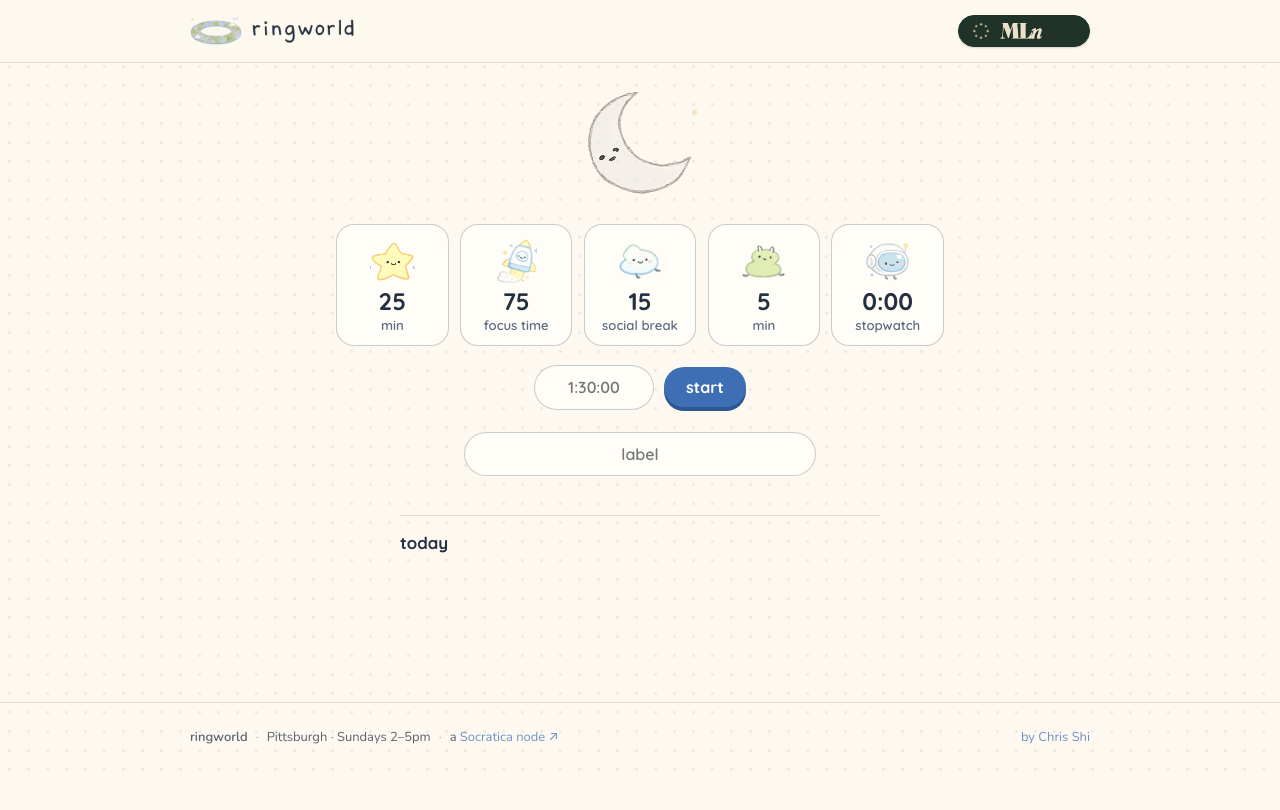
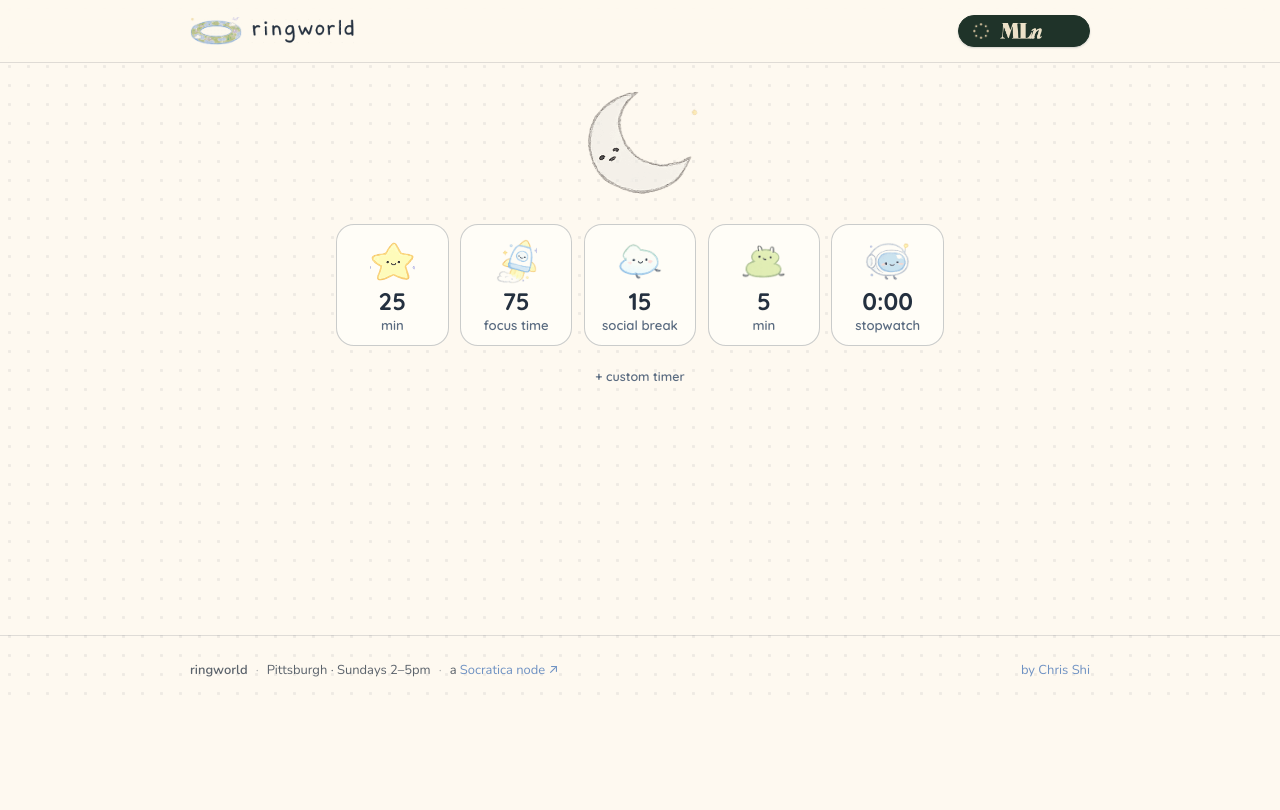
Before and after one commit to ring-world/ring-world.github.io, a Jekyll site: the page built from timer/index.html, in a window 1280 px wide. Shown: the top 810 px of the page. Built offline with Jekyll 4.4.1, drawn with Linux system fonts in a browser that asks for light colours.

Commit message:
polished website a bit

```diff
--- a/_data/ringworld.yml
+++ b/_data/ringworld.yml
@@ -1,6 +1,6 @@
 time: 2–5pm
-location: Ansys Hall, 1st Floor
-location_note: "next to the windows overlooking Scaife Hall"
+location: CIC 1203
+location_note: ""
 socratica_url: https://www.socratica.info/
 blurb: >-
   A friendly community of tinkerers in Pittsburgh, PA—we meet every Sunday near
--- a/timer/index.html
+++ b/timer/index.html
@@ -8,10 +8,10 @@ noindex: true
 
 
 {%- comment -%} Session timer, built for Chris's own work sessions (2026-10-24). Not linked from the landing page (static-landing mode). Two screens:
-setup (preset buttons, a custom time, the session log) and the display — a full-screen ring with NO visible controls, by request; it is meant to be
-put up on a screen. On the display: click = pause/resume, double-click or Esc = end (logs the time worked), space = pause/resume. Timing is wall-clock
-(Date.now) so a backgrounded tab stays exact; state + log live in localStorage under rwTimer.* — per-browser only. Labels reuse the landing page's
-schedule words (focus time / social break); no other copy. {%- endcomment -%} {%- assign sp = '/assets/img/sprites/' | relative_url -%}
+setup (quick presets, with custom time tucked away) and the display — a full-screen ring with NO visible controls, by request; it is meant to be put up
+on a screen. On the display: click = pause/resume, double-click or Esc = end, space = pause/resume. Timing is wall-clock (Date.now) so a backgrounded
+tab stays exact. Timer state is intentionally memory-only: there is no session history or browser storage. Labels reuse the landing page's schedule
+words (focus time / social break); no other copy. {%- endcomment -%} {%- assign sp = '/assets/img/sprites/' | relative_url -%}
 
 <style>
   /* ── setup ── */
@@ -82,13 +82,44 @@ schedule words (focus time / social break); no other copy. {%- endcomment -%} {%
     border-color: var(--rw-lavender);
   }
 
+  .rwt-custom-wrap {
+    margin-top: 1.1rem;
+    text-align: center;
+  }
+  .rwt-custom-wrap summary {
+    display: inline-block;
+    color: var(--rw-ink-soft);
+    font: 600 0.78rem/1 var(--rw-display);
+    cursor: pointer;
+    list-style: none;
+    padding: 0.35rem 0.55rem;
+    border-radius: 999px;
+    transition: color 0.2s, background 0.2s;
+  }
+  .rwt-custom-wrap summary::-webkit-details-marker {
+    display: none;
+  }
+  .rwt-custom-wrap summary::before {
+    content: "+ ";
+  }
+  .rwt-custom-wrap[open] summary::before {
+    content: "− ";
+  }
+  .rwt-custom-wrap summary:hover,
+  .rwt-custom-wrap summary:focus-visible {
+    color: var(--rw-ink);
+    background: rgba(62, 111, 180, 0.07);
+    outline: none;
+  }
+  .rwt-custom-panel {
+    margin-top: 0.75rem;
+  }
   .rwt-custom {
     display: flex;
     align-items: center;
     flex-wrap: wrap;
     justify-content: center;
     gap: 0.6rem;
-    margin-top: 1.2rem;
   }
   .rwt-custom input,
   .rwt-label {
@@ -117,7 +148,7 @@ schedule words (focus time / social break); no other copy. {%- endcomment -%} {%
   .rwt-label {
     width: 100%;
     max-width: 22rem;
-    margin-top: 1.4rem;
+    margin-top: 0.7rem;
     text-align: center;
   }
   .rwt-go {
@@ -136,106 +167,6 @@ schedule words (focus time / social break); no other copy. {%- endcomment -%} {%
   .rwt-go:active {
     transform: translateY(3px);
     box-shadow: 0 1px 0 #2c5793;
-  }
-
-  /* ── log ── */
-  .rwt-log {
-    width: 100%;
-    max-width: 30rem;
-    margin-top: 2.4rem;
-    border-top: 1px solid var(--rw-line);
-    padding-top: 1.2rem;
-  }
-  .rwt-log-head {
-    display: flex;
-    align-items: baseline;
-    justify-content: space-between;
-    gap: 1rem;
-  }
-  .rwt-log-head h2 {
-    font: 700 1.05rem/1 var(--rw-display);
-    color: var(--rw-ink);
-    margin: 0;
-  }
-  .rwt-total {
-    font: 700 0.95rem/1 var(--rw-display);
-    color: var(--rw-ring);
-  }
-  .rwt-list {
-    list-style: none;
-    padding: 0;
-    margin: 0.8rem 0 0;
-  }
-  .rwt-list li {
-    display: grid;
-    grid-template-columns: 1.6rem 1fr auto auto auto;
-    align-items: center;
-    gap: 0.6rem;
-    padding: 0.5rem 0.7rem;
-    margin-bottom: 0.4rem;
-    background: var(--rw-card);
-    border: 1px solid var(--rw-card-line);
-    border-radius: 12px;
-    font-size: 0.92rem;
-  }
-  .rwt-list li.is-new {
-    animation: rwt-slide 0.6s cubic-bezier(0.3, 1.4, 0.5, 1);
-  }
-  .rwt-list img {
-    width: 1.6rem;
-    height: 1.6rem;
-    object-fit: contain;
-  }
-  .rwt-list .lname {
-    overflow: hidden;
-    text-overflow: ellipsis;
-    white-space: nowrap;
-  }
-  .rwt-list .lname.empty {
-    color: var(--rw-ink-soft);
-    font-style: italic;
-  }
-  .rwt-list .ldur {
-    font: 700 0.9rem/1 var(--rw-display);
-    font-variant-numeric: tabular-nums;
-  }
-  .rwt-list .lwhen {
-    font-size: 0.8rem;
-    color: var(--rw-ink-soft);
-    font-variant-numeric: tabular-nums;
-  }
-  .rwt-list .ldel {
-    border: 0;
-    background: none;
-    color: var(--rw-ink-soft);
-    cursor: pointer;
-    padding: 0 0.1rem;
-    opacity: 0;
-    transition: opacity 0.2s;
-  }
-  .rwt-list li:hover .ldel,
-  .rwt-list .ldel:focus {
-    opacity: 0.8;
-  }
-  .rwt-log-days {
-    display: flex;
-    gap: 0.35rem;
-    margin-top: 0.9rem;
-    flex-wrap: wrap;
-  }
-  .rwt-day {
-    font: 600 0.75rem/1 var(--rw-display);
-    color: var(--rw-ink-soft);
-    background: none;
-    border: 1px solid var(--rw-line);
-    border-radius: 999px;
-    padding: 0.35rem 0.6rem;
-    cursor: pointer;
-  }
-  .rwt-day.is-on {
-    color: var(--rw-ink);
-    border-color: var(--rw-ring);
-    background: rgba(62, 111, 180, 0.08);
   }
 
   /* ── the display: full screen, no controls ── */
@@ -539,16 +470,6 @@ schedule words (focus time / social break); no other copy. {%- endcomment -%} {%
       transform: scale(1.03);
     }
   }
-  @keyframes rwt-slide {
-    from {
-      opacity: 0;
-      transform: translateY(-10px) scale(0.96);
-    }
-    to {
-      opacity: 1;
-      transform: none;
-    }
-  }
   @keyframes rwt-shake {
     25% {
       transform: translateX(-5px);
@@ -586,21 +507,16 @@ schedule words (focus time / social break); no other copy. {%- endcomment -%} {%
     </button>
   </div>
 
+  <details class="rwt-custom-wrap">
+    <summary>custom timer</summary>
+    <div class="rwt-custom-panel">
       <form class="rwt-custom" autocomplete="off">
         <input class="rwt-custom-in" type="text" inputmode="numeric" placeholder="1:30:00" aria-label="Custom time (minutes, or h:mm:ss)" />
         <button type="submit" class="rwt-go">start</button>
       </form>
-
-  <input class="rwt-label" type="text" maxlength="60" placeholder="label" aria-label="Session label" />
-
-  <section class="rwt-log" aria-label="Session log">
-    <div class="rwt-log-head">
-      <h2 class="rwt-log-title">today</h2>
-      <span class="rwt-total"></span>
+      <input class="rwt-label" type="text" maxlength="60" placeholder="label (optional)" aria-label="Session label" />
     </div>
-    <ol class="rwt-list"></ol>
-    <div class="rwt-log-days"></div>
-  </section>
+  </details>
 </div>
 
 <div class="rwt-display" aria-live="off">
@@ -652,38 +568,23 @@ schedule words (focus time / social break); no other copy. {%- endcomment -%} {%
       sEl = q(".rwt-sec"),
       dlabel = q(".rwt-dlabel"),
       label = q(".rwt-label"),
+      customWrap = q(".rwt-custom-wrap"),
       customForm = q(".rwt-custom"),
       customIn = q(".rwt-custom-in"),
-      list = q(".rwt-list"),
-      total = q(".rwt-total"),
-      daysEl = q(".rwt-log-days"),
-      logTitle = q(".rwt-log-title"),
       confetti = q(".rwt-confetti");
 
-    var KEY = "rwTimer.run",
-      LOGKEY = "rwTimer.log";
     var ICON = { focus: "star-big", break: "cloud-mint", stopwatch: "astronaut" };
     var NAME = { focus: "focus time", break: "social break", stopwatch: "stopwatch" };
 
-    function load(k, d) {
+    // Remove data left by the former persistent timer and session log.
     try {
-        var v = JSON.parse(localStorage.getItem(k));
-        return v == null ? d : v;
-      } catch (e) {
-        return d;
-      }
-    }
-    function save(k, v) {
-      try {
-        localStorage.setItem(k, JSON.stringify(v));
+      localStorage.removeItem("rwTimer.run");
+      localStorage.removeItem("rwTimer.log");
     } catch (e) {}
-    }
 
     // st: null when on the setup screen; otherwise
     // { kind, dur (ms; 0 = stopwatch), acc (ms before this run), startAt, label, done }
-    var st = load(KEY, null);
-    var log = load(LOGKEY, []);
-    var viewDay = dayKey(Date.now());
+    var st = null;
 
     function now() {
       return Date.now();
@@ -861,7 +749,7 @@ schedule words (focus time / social break); no other copy. {%- endcomment -%} {%
     // ── setup ──
     document.querySelectorAll(".rwt-preset").forEach(function (b) {
       b.addEventListener("click", function () {
-        begin(b.dataset.kind, +b.dataset.min * 60000);
+        begin(b.dataset.kind, +b.dataset.min * 60000, "");
       });
     });
     // "45" = minutes, "12:30" = mm:ss, "1:30:00" = h:mm:ss
@@ -891,85 +779,8 @@ schedule words (focus time / social break); no other copy. {%- endcomment -%} {%
         return;
       }
       customIn.classList.remove("bad");
-      begin("focus", ms);
+      begin("focus", ms, label.value.trim());
     });
-
-    // ── log ──
-    function addLog(ms) {
-      log.push({ at: now(), ms: ms, label: st.label, kind: st.kind });
-      if (log.length > 2000) log = log.slice(-2000);
-      save(LOGKEY, log);
-      viewDay = dayKey(now());
-      renderLog(true);
-    }
-    function renderLog(fresh) {
-      var today = dayKey(now());
-      var items = log
-        .map(function (r, i) {
-          return { r: r, i: i };
-        })
-        .filter(function (x) {
-          return dayKey(x.r.at) === viewDay;
-        });
-      list.innerHTML = "";
-      var sum = 0;
-      items.reverse().forEach(function (x, k) {
-        var r = x.r;
-        if (r.kind !== "break") sum += r.ms;
-        var li = document.createElement("li");
-        if (fresh && k === 0) li.className = "is-new";
-        var img = document.createElement("img");
-        img.src = SP + (ICON[r.kind] || "star-big") + ".png";
-        img.alt = "";
-        var nm = document.createElement("span");
-        nm.className = "lname" + (r.label ? "" : " empty");
-        nm.textContent = r.label || NAME[r.kind] || "";
-        var du = document.createElement("span");
-        du.className = "ldur";
-        du.textContent = fmtShort(r.ms);
-        var wh = document.createElement("span");
-        wh.className = "lwhen";
-        var d = new Date(r.at);
-        wh.textContent = d.getHours() + ":" + pad(d.getMinutes());
-        var del = document.createElement("button");
-        del.className = "ldel";
-        del.type = "button";
-        del.textContent = "×";
-        del.setAttribute("aria-label", "Delete entry");
-        del.addEventListener("click", function () {
-          log.splice(x.i, 1);
-          save(LOGKEY, log);
-          renderLog(false);
-        });
-        li.append(img, nm, du, wh, del);
-        list.appendChild(li);
-      });
-      total.textContent = sum ? fmtShort(sum) : "";
-      logTitle.textContent =
-        viewDay === today
-          ? "today"
-          : new Date(viewDay + "T12:00").toLocaleDateString(undefined, { weekday: "short", month: "short", day: "numeric" });
-
-      var days = [];
-      for (var i = log.length - 1; i >= 0 && days.length < 7; i--) {
-        var k2 = dayKey(log[i].at);
-        if (days.indexOf(k2) < 0) days.push(k2);
-      }
-      if (days.indexOf(today) < 0) days.unshift(today);
-      daysEl.innerHTML = "";
-      if (days.length > 1)
-        days.forEach(function (k3) {
-          var b = document.createElement("button");
-          b.type = "button";
-          b.className = "rwt-day" + (k3 === viewDay ? " is-on" : "");
-          b.textContent = k3 === today ? "today" : new Date(k3 + "T12:00").toLocaleDateString(undefined, { weekday: "short", day: "numeric" });
-          b.addEventListener("click", function () {
-            viewDay = k3;
-            renderLog(false);
-          });
-          daysEl.appendChild(b);
-        });
-    }
 
     // ── celebration ──
     var CONF = ["star-big", "star-folded", "stars-twin", "blob-peach", "blob-lilac", "blob-green", "saturn-peach", "comet", "frog", "moon"];
```
Also changed, not shown: other parts of timer/index.html (+4 -24 lines), 1 other file. Lines whose indentation alone changed are shown as unchanged.
